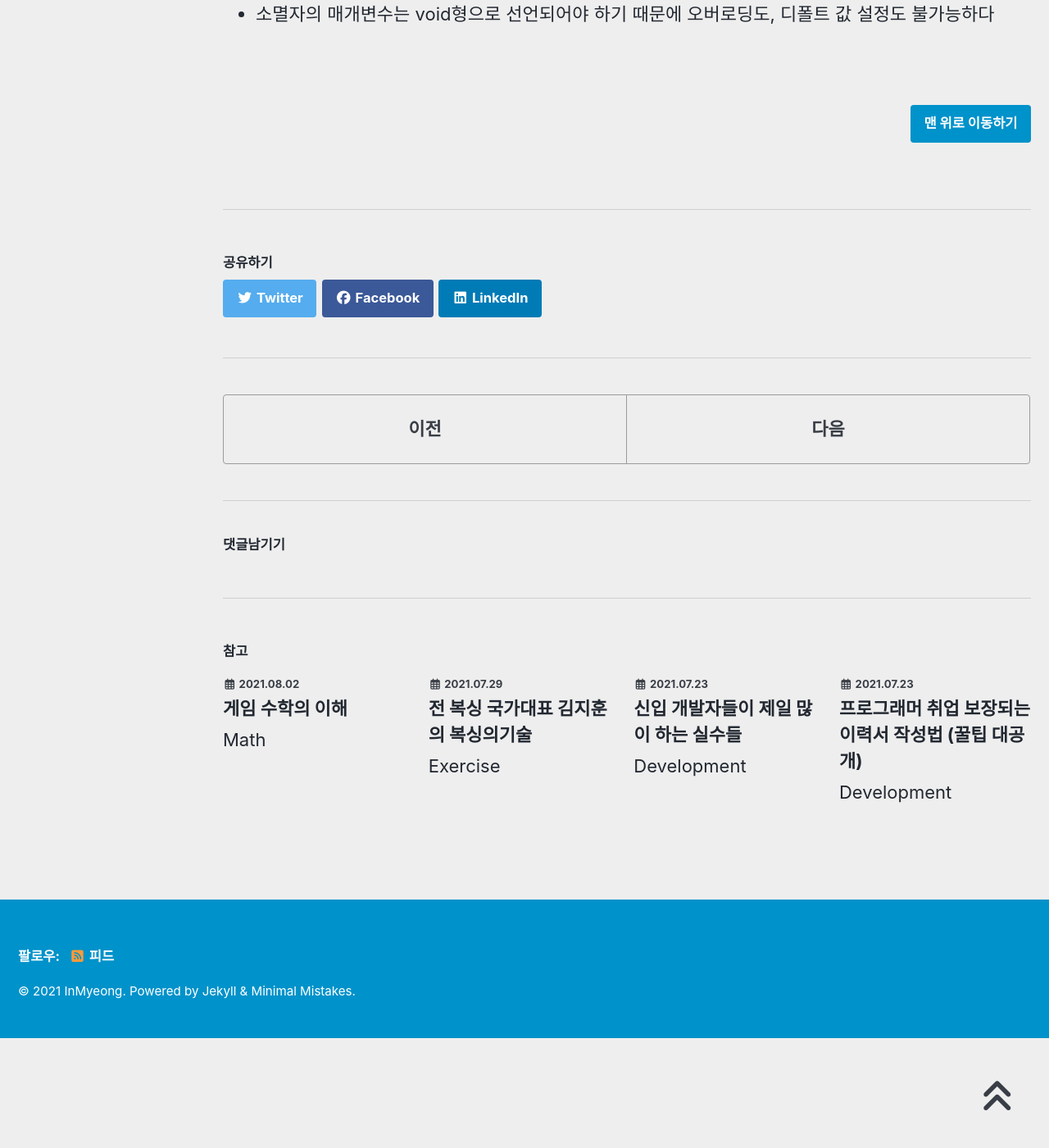
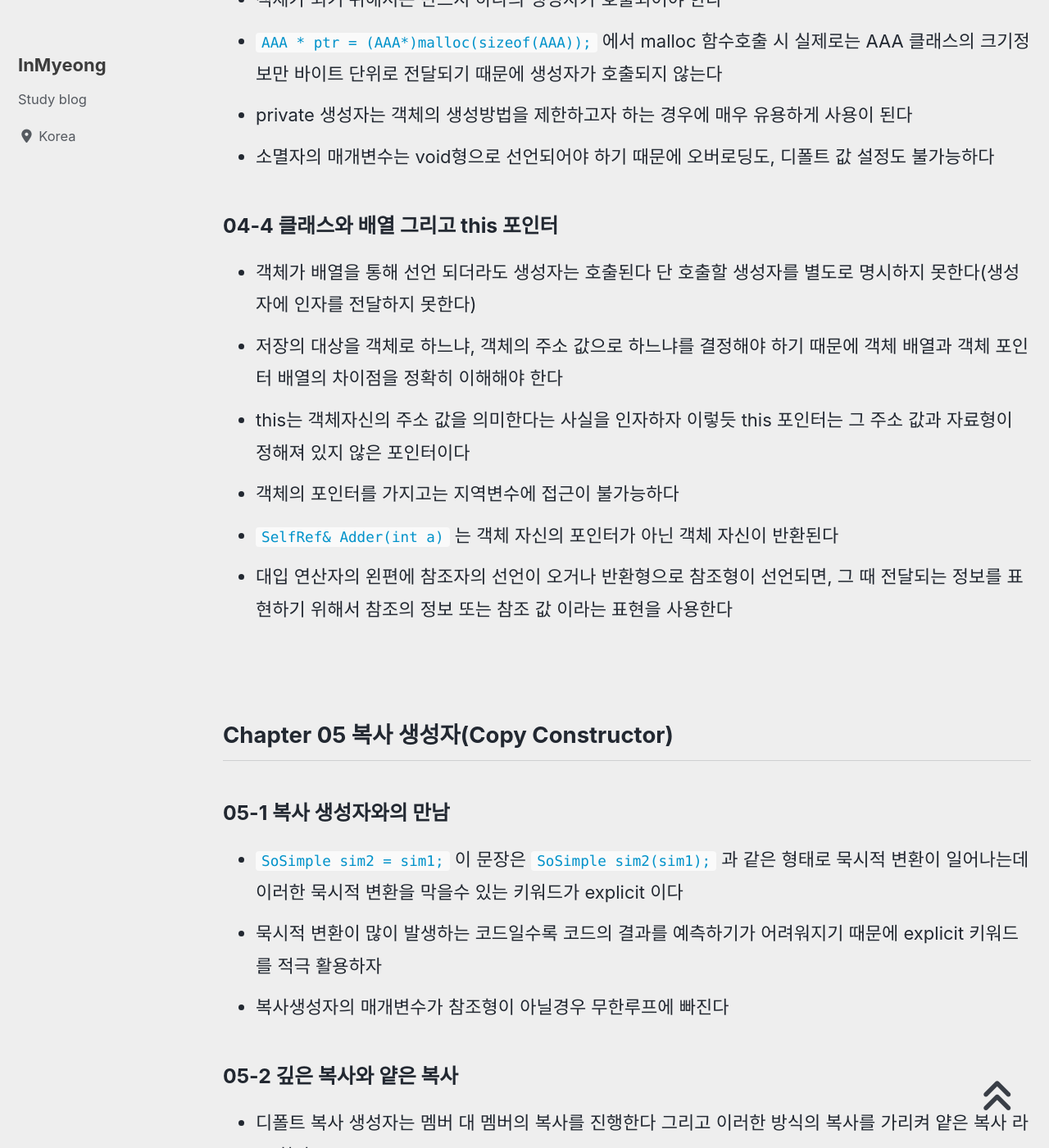
Before and after one commit to devMyeong/devMyeong.github.io, a Jekyll site: the page built from _posts/cpp/2021-07-29-cpp.md, in a window 1280 px wide and 1400 px high, scrolled down 11344 px. Shown: the whole window at 82% size. Built offline with Jekyll 4.4.1, drawn with Linux system fonts in a browser that asks for light colours; cached includes are drawn as plain includes; nearby versions of some CDN libraries; some web fonts are replaced; comment, search, counter and statistics services are not loaded; some of the changed text lies outside the part shown.

Commit message:
update cpp chapter 04-4, 05-1, 05-2

```diff
--- a/_posts/cpp/2021-07-29-cpp.md
+++ b/_posts/cpp/2021-07-29-cpp.md
@@ -245,6 +245,28 @@ Rectangle::Rectangle(const int &x1, const int &y1, const int &x2, const int &y2)
 - private 생성자는 객체의 생성방법을 제한하고자 하는 경우에 매우 유용하게 사용이 된다
 - 소멸자의 매개변수는 void형으로 선언되어야 하기 때문에 오버로딩도, 디폴트 값 설정도 불가능하다
 
+### 04-4 클래스와 배열 그리고 this 포인터
+- 객체가 배열을 통해 선언 되더라도 생성자는 호출된다 단 호출할 생성자를 별도로 명시하지 못한다(생성자에 인자를 전달하지 못한다)
+- 저장의 대상을 객체로 하느냐, 객체의 주소 값으로 하느냐를 결정해야 하기 때문에 객체 배열과 객체 포인터 배열의 차이점을 정확히 이해해야 한다
+- this는 객체자신의 주소 값을 의미한다는 사실을 인자하자 이렇듯 this 포인터는 그 주소 값과 자료형이 정해져 있지 않은 포인터이다
+- 객체의 포인터를 가지고는 지역변수에 접근이 불가능하다
+- `SelfRef& Adder(int a)` 는 객체 자신의 포인터가 아닌 객체 자신이 반환된다
+- 대입 연산자의 왼편에 참조자의 선언이 오거나 반환형으로 참조형이 선언되면, 그 때 전달되는 정보를 표현하기 위해서 참조의 정보 또는 참조 값 이라는 표현을 사용한다
+
+<br>
+
+## Chapter 05 복사 생성자(Copy Constructor)
+
+### 05-1 복사 생성자와의 만남
+- `SoSimple sim2 = sim1;` 이 문장은 `SoSimple sim2(sim1);` 과 같은 형태로 묵시적 변환이 일어나는데 이러한 묵시적 변환을 막을수 있는 키워드가 explicit 이다
+- 묵시적 변환이 많이 발생하는 코드일수록 코드의 결과를 예측하기가 어려워지기 때문에 explicit 키워드를 적극 활용하자
+- 복사생성자의 매개변수가 참조형이 아닐경우 무한루프에 빠진다
+
+### 05-2 깊은 복사와 얕은 복사
+- 디폴트 복사 생성자는 멤버 대 멤버의 복사를 진행한다 그리고 이러한 방식의 복사를 가리켜 얕은 복사 라고 한다
+
+### 05-3 복사 생성자의 호출시점
+
 <br>
 
 [맨 위로 이동하기](#){: .btn .btn--primary }{: .align-right}
```
